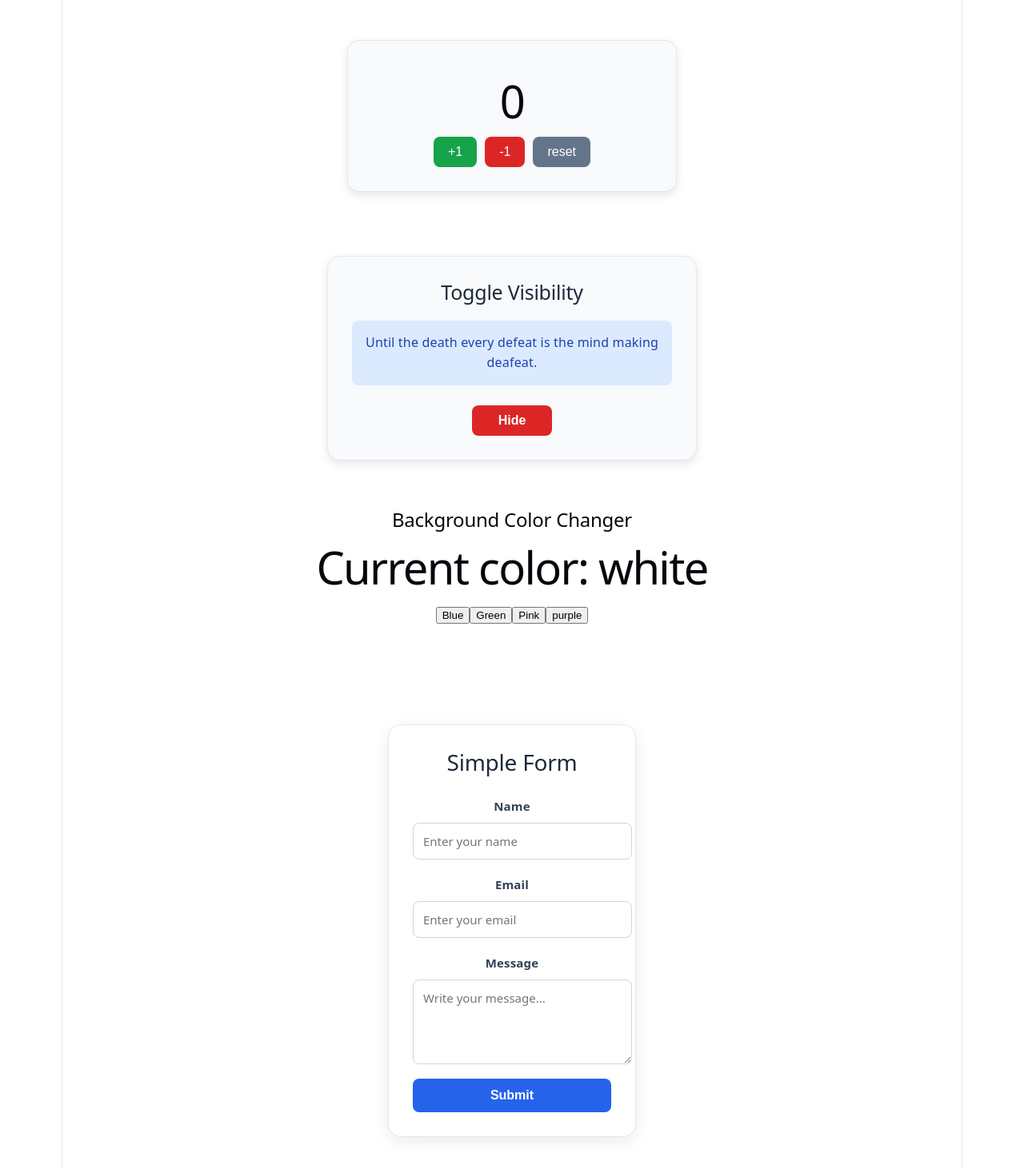
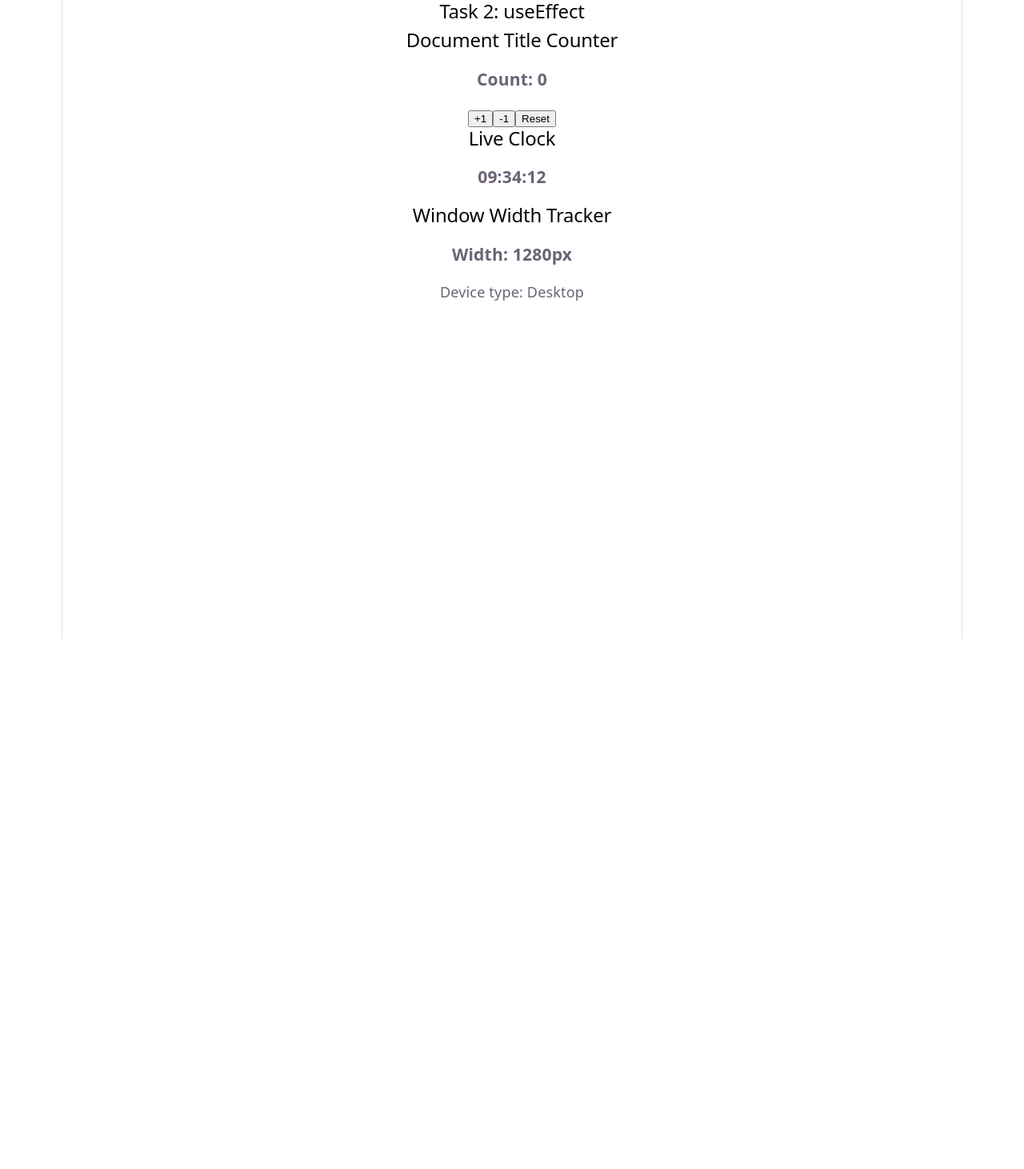
Before and after one commit to KunalPal45/react-hooks-practice, a React (Vite) app: page / in a window 1280 px wide. Shown: the whole page at 80% size. After the commit the page ends 800 px from the top, so only its background shows below. Built offline with nearby package versions, Linux system fonts and the light colour scheme.

Commit message:
Complete Task 2 useEffect practice

```diff
--- a/src/App.jsx
+++ b/src/App.jsx
@@ -3,10 +3,10 @@ import heroImg from './assets/hero.png'
 import reactLogo from './assets/react.svg'
 import viteLogo from './assets/vite.svg'
 import './App.css'
-import CounterApp from './components/hook -practice/CounterApp'
-import ToggleVisibility from './components/hook -practice/ToggleVisibility'
-import BackgroundColorChanger from './components/hook -practice/BackgroundColorChanger'
-import SimpleForm from './components/hook -practice/SimpleForm'
+
+import DocumentTitleCounter from './components/useeffect-practice/DocumentTitleCounter'
+import LiveClock from './components/useeffect-practice/LiveClock'
+import WindowWidthTracker from './components/useeffect-practice/WindowWidthTracker'
 
 
 function App() {
@@ -14,10 +14,12 @@ function App() {
 
   return (
     <>
-     <CounterApp/>
-     <ToggleVisibility/>
-     <BackgroundColorChanger/>
-     <SimpleForm/>
+
+
+    <h2>Task 2: useEffect</h2>
+    <DocumentTitleCounter />
+    <LiveClock/>
+    <WindowWidthTracker/>
 
     </>
   )
--- a/src/components/hook -practice/BackgroundColorChanger.jsx
+++ /dev/null
@@ -1,44 +0,0 @@
-
-import { useState } from "react";
-
-const BackgroundColorChanger = () => {
-  const [backgroundColor, setBackgroundColor] = useState("white");
-
-  const changeColor = (color) => {
-    setBackgroundColor(color);
-  };
-
-  return (
-    <div
-      style={{
-        backgroundColor: backgroundColor,
-        padding: "30px",
-        borderRadius: "10px",
-        textAlign: "center",
-        minHeight: "200px",
-      }}
-    >
-      <h2>Background Color Changer</h2>
-
-      <h1>Current color: {backgroundColor}</h1>
-
-      <button onClick={() => changeColor("blue")}>
-        Blue
-      </button>
-
-      <button onClick={() => changeColor("green")}>
-        Green
-      </button>
-
-      <button onClick={() => changeColor("pink")}>
-        Pink
-      </button>
-
-      <button onClick={() => changeColor("purple")}>
-        purple
-      </button>
-    </div>
-  );
-};
-
-export default BackgroundColorChanger;
--- a/src/components/hook -practice/CounterApp.jsx
+++ /dev/null
@@ -1,46 +0,0 @@
-import { useState } from 'react';
-import React from 'react'
-
-const CounterApp = () => {
-    const[count,setCount]=useState(0);
-
-    function increaseCount(){
-        setCount(count + 1)
-    }
-
-
-function decreaseCount() {
-  if (count > 0) {
-    setCount(count - 1);
-  }
-}
-
-
-    function resetCount(){
-        setCount(0)
-    }
-  return (
-    <>
-
-<div className='counter-container'>
-
-
-      <h1>{count}</h1>
-    <div className='counter-buttons'>
-
-        <button className='count-add' onClick={increaseCount}>+1</button>
-        <button className="count-decrease"  onClick={decreaseCount}>-1</button>
-        <button  className="count-reset" onClick={resetCount}>reset</button>
-    </div>
-
-</div>
-
-
-
-
-    </>
-
-  )
-}
-
-export default CounterApp
--- a/src/components/hook -practice/SimpleForm.jsx
+++ /dev/null
@@ -1,95 +0,0 @@
-
-import { useState } from "react";
-
-const SimpleForm = () => {
-  const [formData, setFormData] = useState({
-    name: "",
-    email: "",
-    message: "",
-  });
-
-  const [submittedData, setSubmittedData] = useState(null);
-
-  const handleChange = (event) => {
-    const { name, value } = event.target;
-
-    setFormData({
-      ...formData,
-      [name]: value,
-    });
-  };
-
-  const handleSubmit = (event) => {
-    event.preventDefault();
-
-    setSubmittedData(formData);
-
-    setFormData({
-      name: "",
-      email: "",
-      message: "",
-    });
-  };
-
-return (
-  <div className="form-container">
-    <h2 className="form-title">Simple Form</h2>
-
-    <form className="simple-form" onSubmit={handleSubmit}>
-      <div className="form-group">
-        <label htmlFor="name">Name</label>
-        <input
-          id="name"
-          type="text"
-          name="name"
-          placeholder="Enter your name"
-          value={formData.name}
-          onChange={handleChange}
-          required
-        />
-      </div>
-
-      <div className="form-group">
-        <label htmlFor="email">Email</label>
-        <input
-          id="email"
-          type="email"
-          name="email"
-          placeholder="Enter your email"
-          value={formData.email}
-          onChange={handleChange}
-          required
-        />
-      </div>
-
-      <div className="form-group">
-        <label htmlFor="message">Message</label>
-        <textarea
-          id="message"
-          name="message"
-          placeholder="Write your message..."
-          rows="4"
-          value={formData.message}
-          onChange={handleChange}
-          required
-        />
-      </div>
-
-      <button className="submit-btn" type="submit">
-        Submit
-      </button>
-    </form>
-
-    {submittedData && (
-      <div className="submitted-data">
-        <h3>Submitted Data</h3>
-        <p><strong>Name:</strong> {submittedData.name}</p>
-        <p><strong>Email:</strong> {submittedData.email}</p>
-        <p><strong>Message:</strong> {submittedData.message}</p>
-      </div>
-    )}
-  </div>
-);
-}
-
-export default SimpleForm;
--- a/src/components/hook -practice/ToggleVisibility.jsx
+++ /dev/null
@@ -1,31 +0,0 @@
-import { useState } from "react";
-
-
-const ToggleVisibility = () => {
-  const [isVisible, setIsVisible] = useState(true);
-
-  const toggleParagraph = () => {
-    setIsVisible(!isVisible);
-  };
-
-  return (
-    <div className="visibility-container">
-      <h2 className="visibility-title">Toggle Visibility</h2>
-
-      {isVisible && (
-        <p className="visibility-text">
-          Until the death every defeat is the mind making deafeat.
-        </p>
-      )}
-
-      <button
-        className={`visibility-btn ${isVisible ? "hide-btn" : "show-btn"}`}
-        onClick={toggleParagraph}
-      >
-        {isVisible ? "Hide" : "Show"}
-      </button>
-    </div>
-  );
-};
-
-export default ToggleVisibility;
--- /dev/null
+++ b/src/components/useeffect-practice/DocumentTitleCounter.jsx
@@ -0,0 +1,39 @@
+
+import {  useEffect } from "react";
+import { useState } from "react";
+
+const DocumentTitleCounter = () => {
+  const [count, setCount] = useState(0);
+
+  useEffect(() => {
+    document.title = `Count: ${count}`;
+  }, [count]);
+
+  const increaseCount = () => {
+    setCount(count + 1);
+  };
+
+  const decreaseCount = () => {
+    if (count > 0) {
+      setCount(count - 1);
+    }
+  };
+
+  const resetCount = () => {
+    setCount(0);
+  };
+
+  return (
+    <div>
+      <h2>Document Title Counter</h2>
+
+      <h3>Count: {count}</h3>
+
+      <button onClick={increaseCount}>+1</button>
+      <button onClick={decreaseCount}>-1</button>
+      <button onClick={resetCount}>Reset</button>
+    </div>
+  );
+};
+
+export default DocumentTitleCounter;
--- /dev/null
+++ b/src/components/useeffect-practice/LiveClock.jsx
@@ -0,0 +1,25 @@
+
+import { useState, useEffect } from "react";
+
+const LiveClock = () => {
+  const [time, setTime] = useState(new Date());
+
+  useEffect(() => {
+    const timerId = setInterval(() => {
+      setTime(new Date());
+    }, 1000);
+
+    return () => {
+      clearInterval(timerId);
+    };
+  }, []);
+
+  return (
+    <div>
+      <h2>Live Clock</h2>
+      <h3>{time.toLocaleTimeString("en-GB")}</h3>
+    </div>
+  );
+};
+
+export default LiveClock;
--- /dev/null
+++ b/src/components/useeffect-practice/WindowWidthTracker.jsx
@@ -0,0 +1,37 @@
+import { useState, useEffect } from "react";
+
+const WindowWidthTracker = () => {
+  const [width, setWidth] = useState(window.innerWidth);
+
+  useEffect(() => {
+    const handleResize = () => {
+      setWidth(window.innerWidth);
+    };
+
+    window.addEventListener("resize", handleResize);
+
+    return () => {
+      window.removeEventListener("resize", handleResize);
+    };
+  }, []);
+
+  let deviceType;
+
+  if (width < 768) {
+    deviceType = "Mobile";
+  } else if (width <= 1024) {
+    deviceType = "Tablet";
+  } else {
+    deviceType = "Desktop";
+  }
+
+  return (
+    <div>
+      <h2>Window Width Tracker</h2>
+      <h3>Width: {width}px</h3>
+      <p>Device type: {deviceType}</p>
+    </div>
+  );
+};
+
+export default WindowWidthTracker;
```
